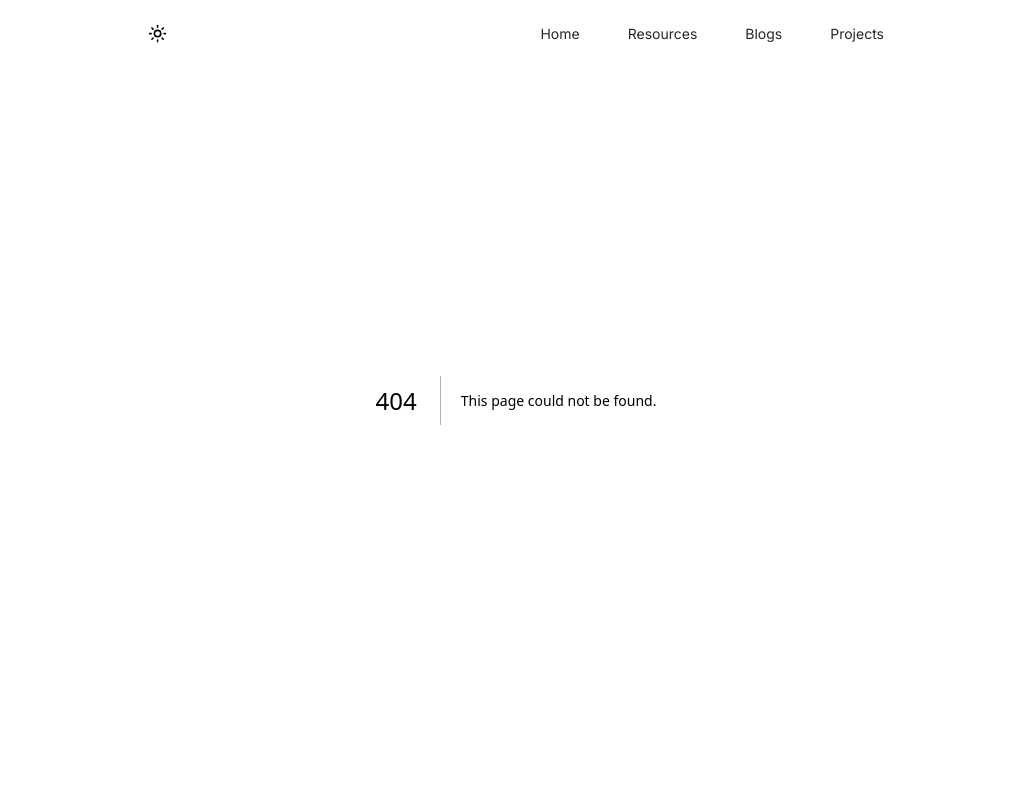
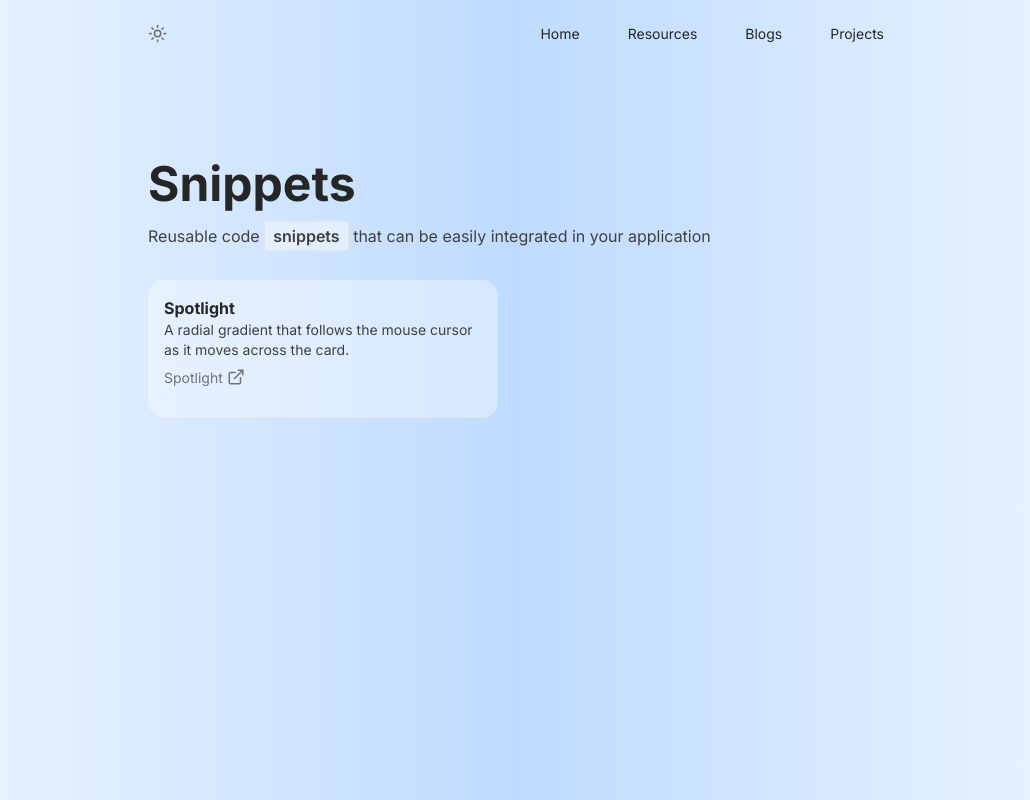
Before and after one commit to santanilroy/santanilroy-portfolio, a Next.js app: page /snippets in a window 1280 px wide. Before the commit this address had no page. Shown: the top 800 px of the page, without its empty margins (124-1154 px from the left). Built offline with nearby package versions, Linux system fonts and the light colour scheme.

Commit message:
add Snippets route

```diff
--- a/app/dashboard/page.tsx
+++ b/app/dashboard/page.tsx
@@ -55,7 +55,7 @@ const DashboardPage = () => {
     <>
       <Container className="max-w-3xl mx-auto px-4 py-8 min-h-screen p-4 md:pt-30 md:pb-10">
         <div className="min-h-screen flex flex-col justify-center">
-          <h1 className="text-4xl font-bold text-neutral-900 dark:text-neutral-200">
+          <h1 className="text-4xl font-bold mt-10 text-neutral-900 dark:text-neutral-200">
             Welcome to the Dashboard
           </h1>
 
--- a/app/layout.tsx
+++ b/app/layout.tsx
@@ -29,7 +29,7 @@ export default function RootLayout({
   children: React.ReactNode;
 }>) {
   return (
-    <html lang="en">
+    <html lang="en" suppressHydrationWarning>
       <body
         className={`${inter.className} antialiased bg-gradient-to-r from-blue-50 via-blue-200 to-blue-50 dark:bg-gradient-to-r dark:from-black dark:via-blue-900 dark:to-black text-neutral-500 dark:text-neutral-200`}
       >
--- /dev/null
+++ b/app/snippets/page.tsx
@@ -0,0 +1,84 @@
+"use client";
+import { Container } from "@/components/container";
+import { motion } from "framer-motion";
+import Link from "next/link";
+import { ExternalLink } from "lucide-react";
+import React from "react";
+
+const Snippets = () => {
+  const snippets = [
+    {
+      id: 1,
+      name: "Spotlight",
+      description:
+        "A radial gradient that follows the mouse cursor as it moves across the card.",
+    },
+  ];
+
+  return (
+    <>
+      <Container className="max-w-3xl mx-auto px-4 py-8 min-h-screen p-4 md:pt-30 md:pb-10">
+        <h1 className="text-5xl mt-10 font-bold text-neutral-800 dark:text-neutral-200">
+          Snippets
+        </h1>
+        <p className="mt-4 text-neutral-700 dark:text-neutral-400">
+          Reusable code{" "}
+          <strong className="font-semibold px-2 py-1 border border-neutral-200 dark:text-neutral-100 dark:border-neutral-700 rounded bg-white/40 dark:bg-white/20">
+            snippets
+          </strong>{" "}
+          that can be easily integrated in your application
+        </p>
+        <div className="mt-8 space-y-4 grid grid-cols-1 sm:grid-cols-2 gap-4">
+          {snippets.map((snippet) => (
+            <Link
+              href={""}
+              key={snippet.id}
+              target="_blank"
+              rel="noopener noreferrer"
+            >
+              <motion.div
+                key={snippet.id}
+                className="border-b dark:border-gray-700 border-gray-200 py-4 bg-white/35 p-4 rounded-2xl w-[300px] md:w-[350px] h-[138px] cursor-pointer"
+                initial={{
+                  opacity: 0,
+                  y: 20,
+                  scale: 0.9,
+                  filter: "blur(10px)",
+                }}
+                whileInView={{
+                  opacity: 1,
+                  scale: 1,
+                  filter: "blur(0px)",
+                  y: 0,
+                }}
+                whileHover={{
+                  scale: 1.08,
+                  boxShadow: "0 4px 20px rgba(0, 0, 0, 0.1)",
+                  backgroundColor: "rgba(255, 255, 255, 0.1)",
+                  transition: { duration: 0.3 },
+                }}
+                transition={{
+                  duration: 0.3,
+                  delay: 0.1,
+                  ease: "easeInOut",
+                }}
+              >
+                <h1 className="font-bold text-neutral-800 dark:text-neutral-200">
+                  {snippet.name}
+                </h1>
+                <p className="text-sm text-neutral-700 dark:text-neutral-300">
+                  {snippet.description}
+                </p>
+                <p className="text-sm text-neutral-500 dark:text-neutral-900 mt-2 flex gap-1">
+                  {snippet.name} <ExternalLink className="inline" size={18} />
+                </p>
+              </motion.div>
+            </Link>
+          ))}
+        </div>
+      </Container>
+    </>
+  );
+};
+
+export default Snippets;
--- a/components/footer.tsx
+++ b/components/footer.tsx
@@ -29,7 +29,7 @@ const Footer = () => {
             </div>
             <div className="flex flex-col space-y-4">
               <Link href="/about">About</Link>
-              <Link href="#">Snippets</Link>
+              <Link href="/snippets">Snippets</Link>
               <Link href="https://ui.shadcn.com/">ShadCn</Link>
               <Link href="#">Links</Link>
             </div>
```
